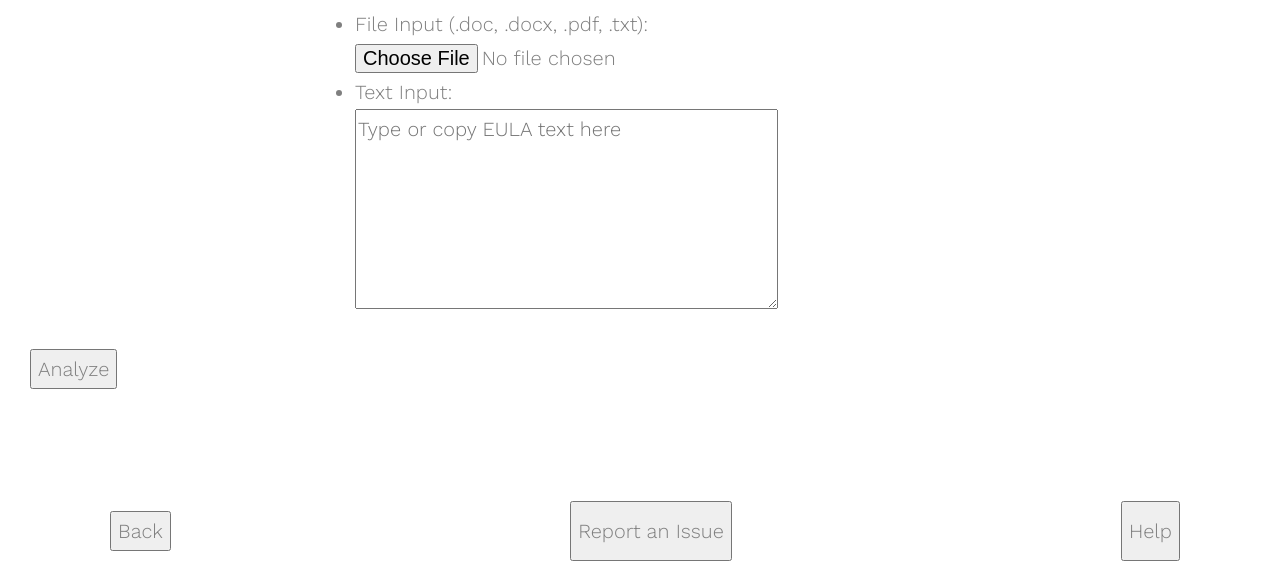
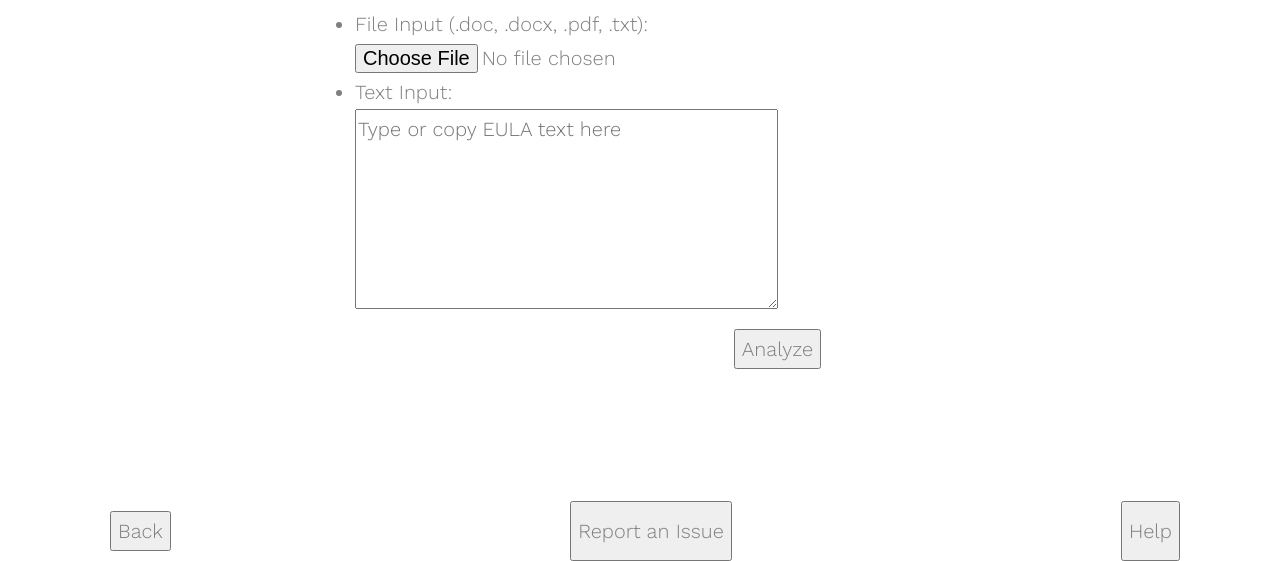
Before and after one commit to jma93/EULA_Iconographic_Tool, a plain HTML site: page main.html in a window 1280 px wide. Shown: the part 239-800 px from the top of the page. Drawn offline with nearby package versions, Linux system fonts and the light colour scheme; some packages are replaced by stand-ins of ours; no server answers.

Commit message:
Fixed analyze button

```diff
--- a/css/style.css
+++ b/css/style.css
@@ -32,6 +32,7 @@
 textarea {
   width: 50%;
   height: 200px;
+
 }
 
 .input ul {
@@ -39,8 +40,8 @@ textarea {
   margin-bottom: 1em;
 }
 
-.input form {
-  text-align: right;
+#analyze {
+  text-align: center;
 }
 
 .centered {
--- a/main.html
+++ b/main.html
@@ -253,15 +253,20 @@
 				File Input (.doc, .docx, .pdf, .txt):<input type="file" id="file-input" accept=".doc, .docx, .pdf, .txt">
 			</li>
 			<li>
-				Text Input:<br><textarea id="text-input" placeholder="Type or copy EULA text here"></textarea>
+				<div id="wrapper">
+					Text Input:<br><textarea id="text-input" placeholder="Type or copy EULA text here"></textarea>
+					<div id="analyze">
+						<form action="result.html">
+							<button id="analyzebutton">Analyze</button>
+						</form>
+					</div>
+				</div>
 			</li>
 		</ul>
 
+	</div>
 
-		<form action="result.html">
-			<button id="analyzebutton">Analyze</button>
-		</form>
-	</div>
+
 	<div id="reportbox"></div>
 
 	<footer class="footer">
```
